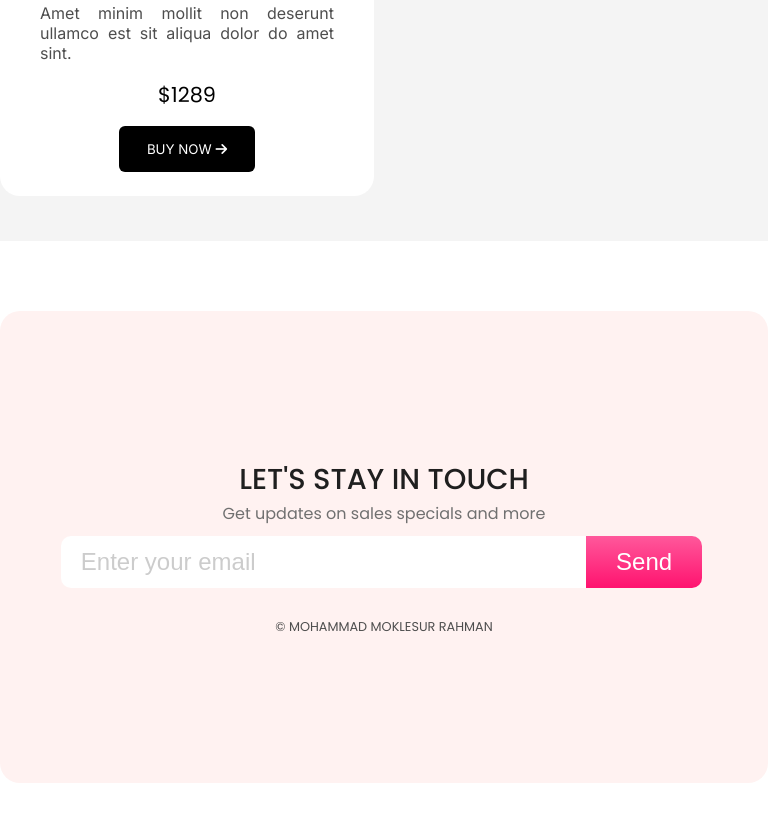
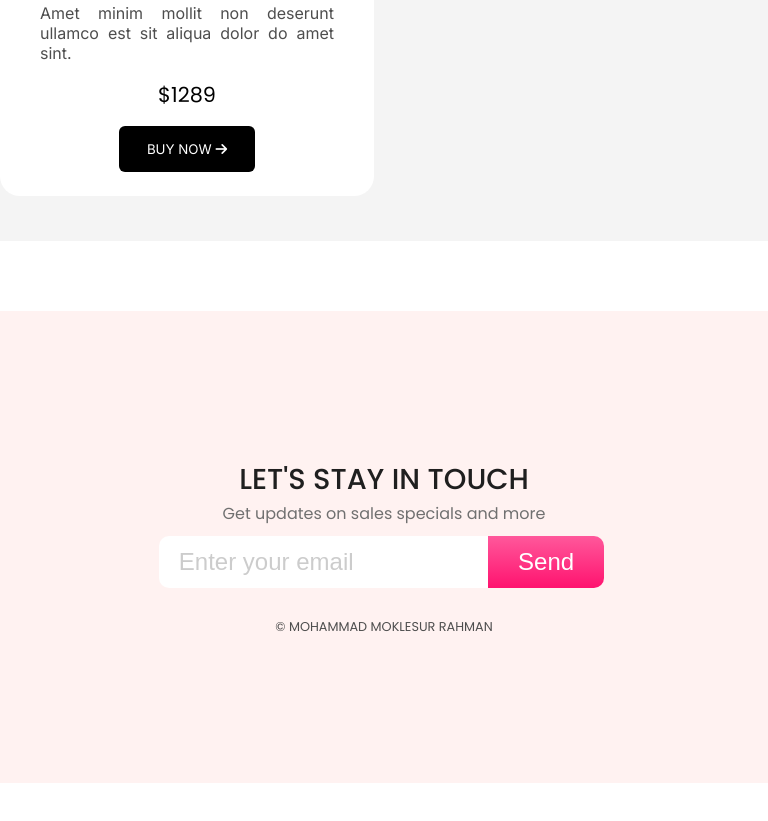
Before and after one commit to mohammad-moklesur-rahman/Programming-Hero_Panda-Commerce-Project-Practice, a plain HTML site: page index.html in a window 768 px wide. Shown: the part 3082-3903 px from the top of the page. Drawn offline with Linux system fonts and the light colour scheme.

Commit message:
Responsive footer section

```diff
--- a/style/panda.css
+++ b/style/panda.css
@@ -368,7 +368,6 @@ nav li a:hover{
 
 
 
-
 /* Responsive for Mobile Devices */
 
 @media screen and (max-width: 400px) {
@@ -450,6 +449,16 @@ nav li a:hover{
         max-width: 200px;
     }
 
+    /* Footer area Responsive */
+
+    .footer{
+        border-radius: 0px;
+    }
+
+    .footer-area input{
+        width: 200px;
+    }
+
 }
 
 /* Responsive for Tablet Devices */
@@ -523,6 +532,16 @@ nav li a:hover{
     .products-styles img{
         max-width: 200px;
     }
+
+    /* Footer area Responsive */
+
+    .footer{
+        border-radius: 0px;
+    }
+
+    .footer-area input{
+        width: auto;
+    }
 }
 
 /* Responsive for Large Devices */
@@ -587,4 +606,14 @@ nav li a:hover{
     .products-categories-title{
         margin: auto 30px;
     }
+
+    /* Footer area Responsive */
+
+    .footer{
+        border-radius: 0px;
+    }
+
+    .footer-area input{
+        width: auto;
+    }
 }
```
